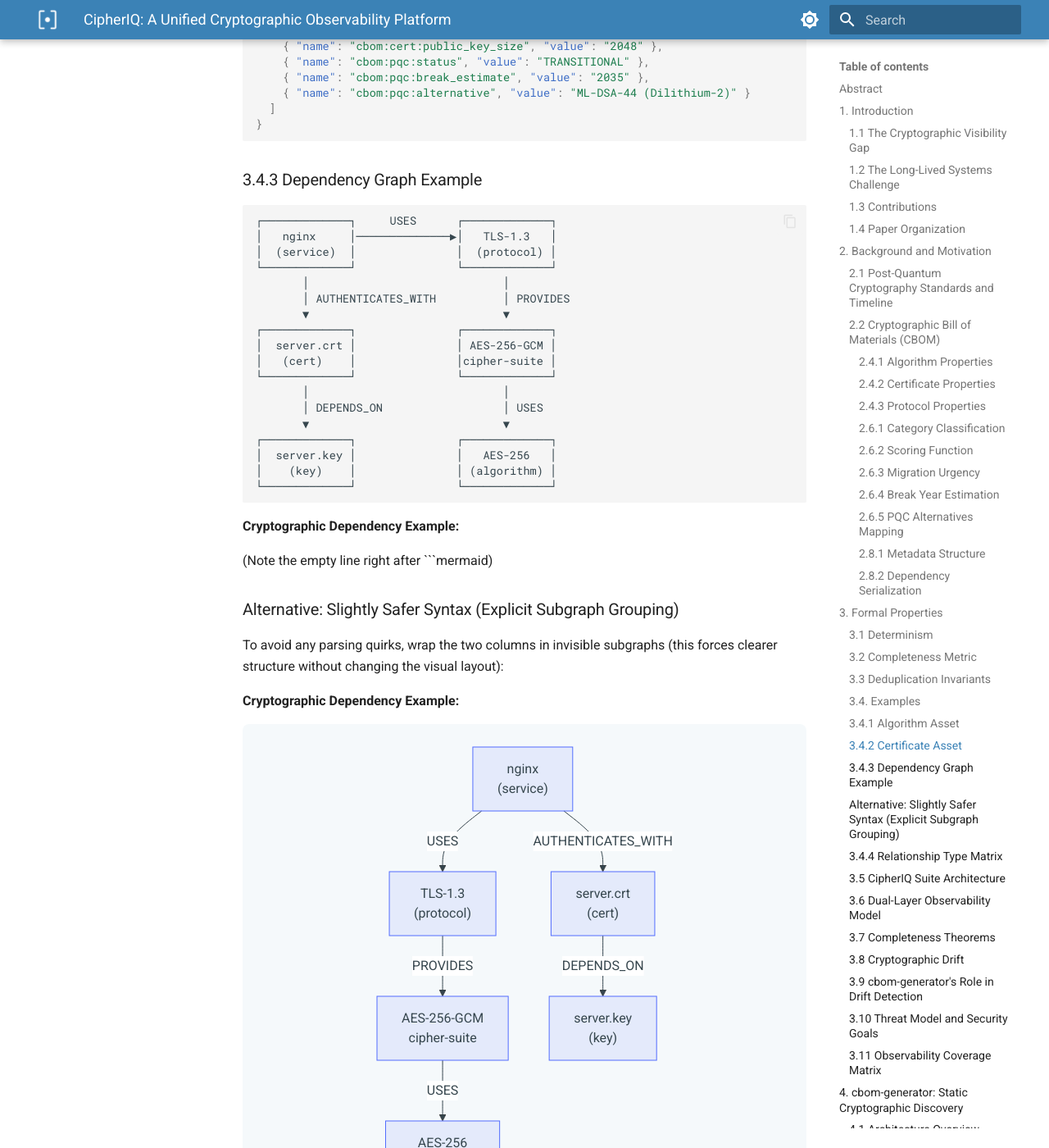
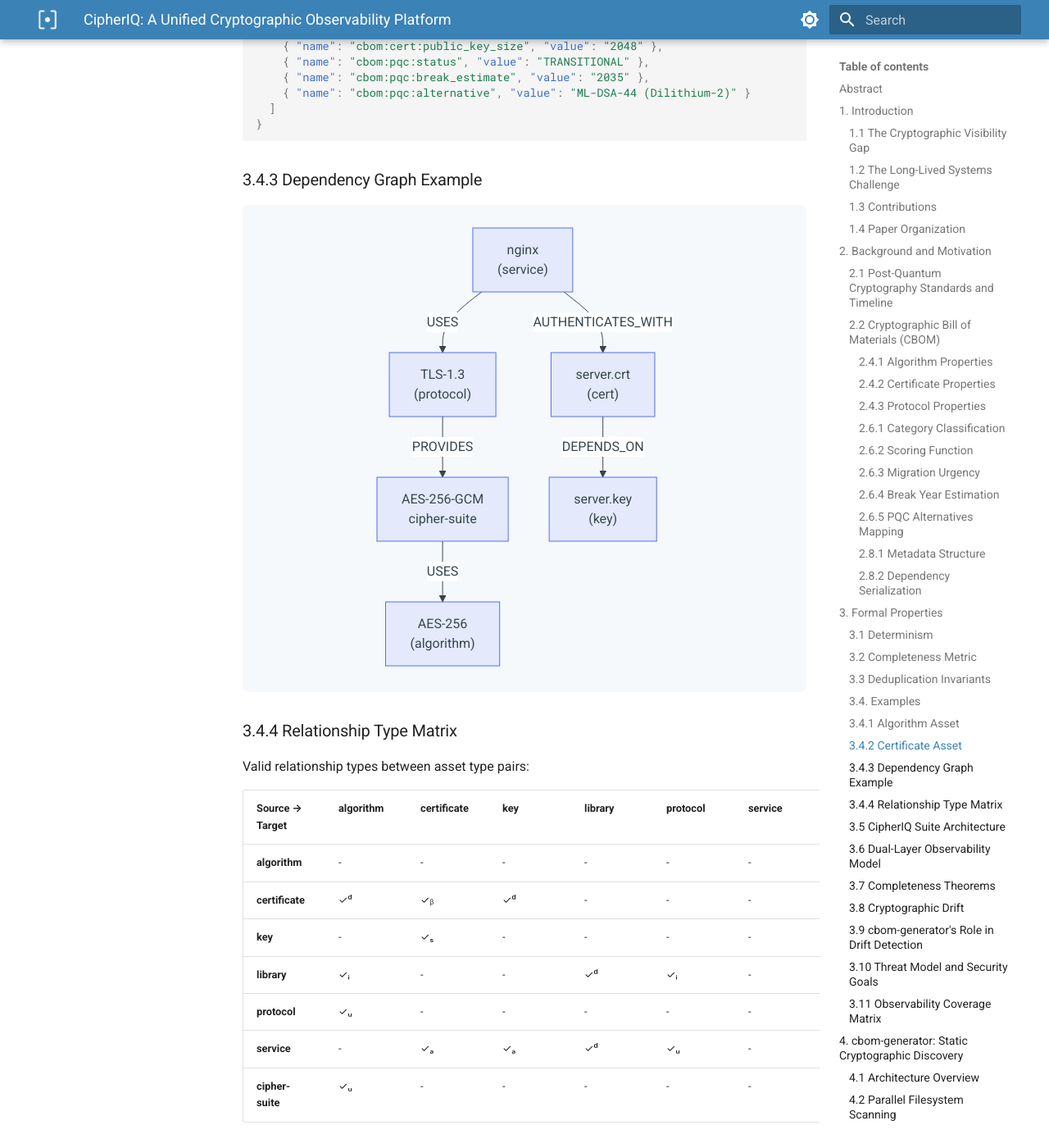
Before and after one commit to CipherIQ/docs-portal, an MkDocs documentation site: the page built from docs/whitepaper.md, in a window 1280 px wide and 1400 px high, scrolled down 18045 px. Shown: the whole window at 82% size. Built offline with MkDocs 1.6.1 and Material for MkDocs 9.7.7, drawn with Linux system fonts in a browser that asks for light colours.

Commit message:
Initial commit

````diff
--- a/docs/whitepaper.md
+++ b/docs/whitepaper.md
@@ -713,36 +713,6 @@ Multiple occurrences are merged into evidence arrays rather than duplicate compo
 
 ### 3.4.3 Dependency Graph Example
 
-```
-┌─────────────┐     USES      ┌─────────────┐
-│   nginx     │──────────────▶│   TLS-1.3   │
-│  (service)  │               │  (protocol) │
-└─────────────┘               └─────────────┘
-       │                             │
-       │ AUTHENTICATES_WITH          │ PROVIDES
-       ▼                             ▼
-┌─────────────┐               ┌─────────────┐
-│  server.crt │               │ AES-256-GCM │
-│   (cert)    │               │cipher-suite │
-└─────────────┘               └─────────────┘
-       │                             │
-       │ DEPENDS_ON                  │ USES
-       ▼                             ▼
-┌─────────────┐               ┌─────────────┐
-│  server.key │               │   AES-256   │
-│    (key)    │               │ (algorithm) │
-└─────────────┘               └─────────────┘
-```
-
-**Cryptographic Dependency Example:**
-
-(Note the empty line right after ```mermaid)
-
-### Alternative: Slightly Safer Syntax (Explicit Subgraph Grouping)
-To avoid any parsing quirks, wrap the two columns in invisible subgraphs (this forces clearer structure without changing the visual layout):
-
-**Cryptographic Dependency Example:**
-
 ```mermaid
 graph TD
     Nginx["nginx<br>(service)"] -->|"USES"| TLS["TLS-1.3<br>(protocol)"]
````
